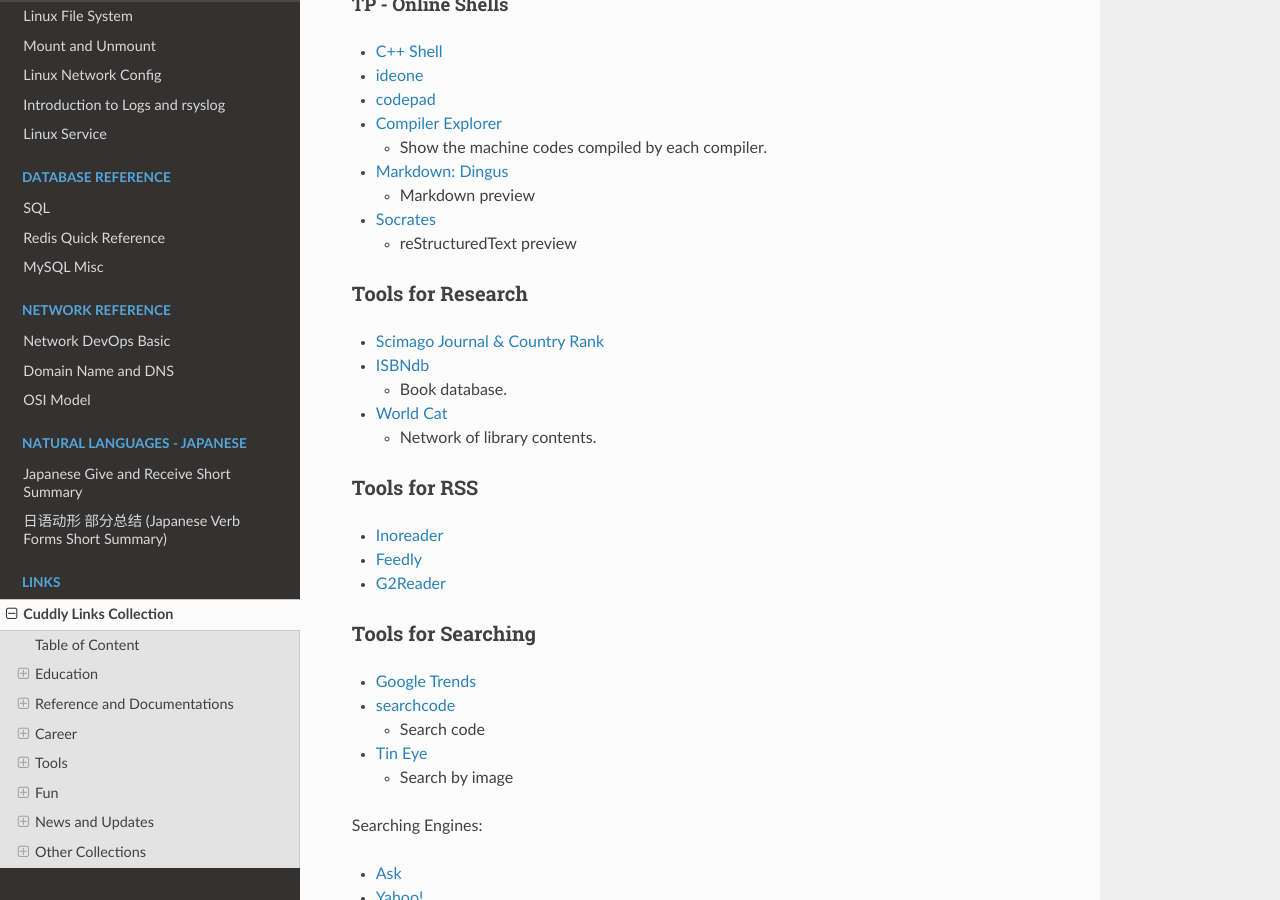
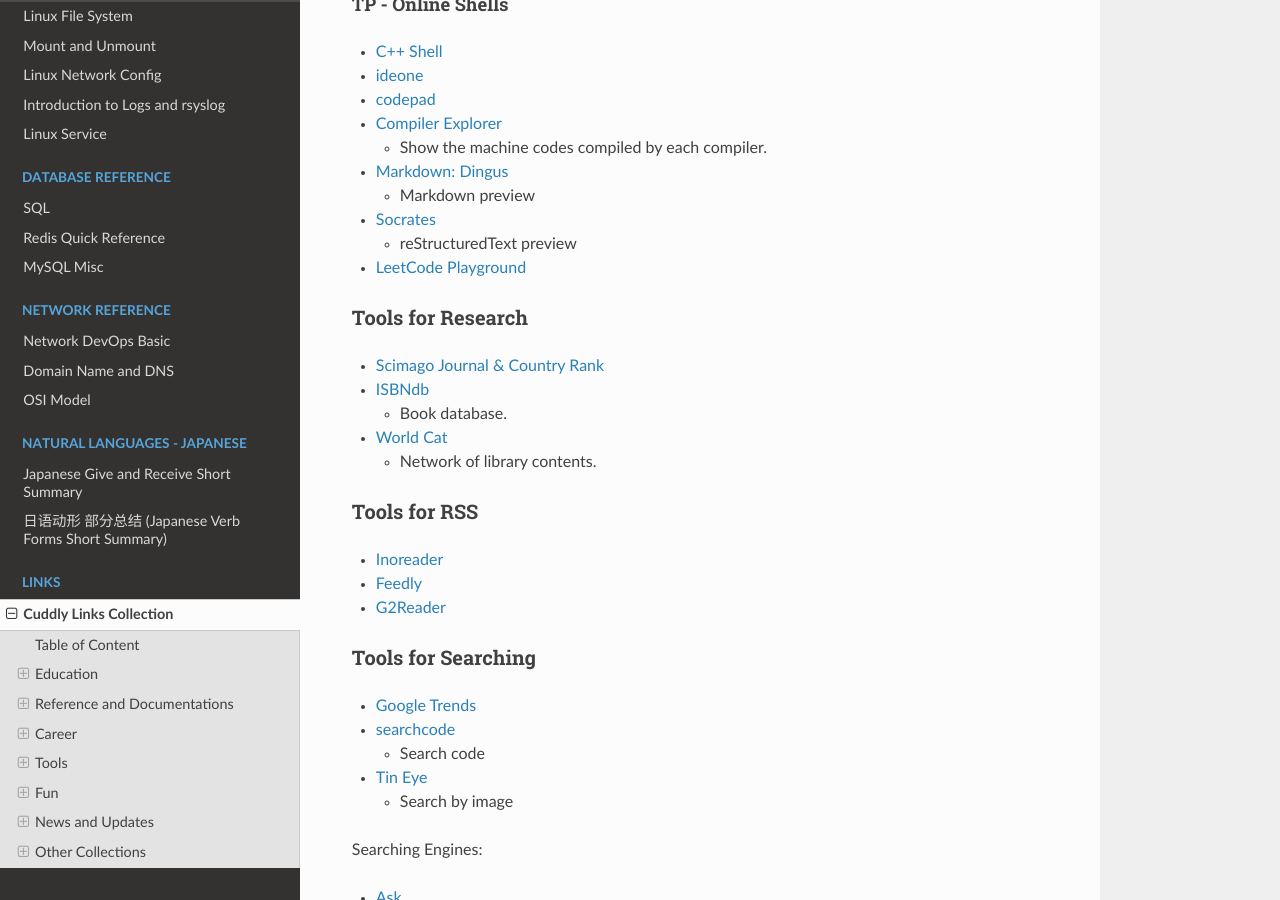
Before and after one commit to snowme34/snowme34.com, a Sphinx documentation site: the page built from docs/source/links/cuddly_links_collection.md, in a window 1280 px wide and 900 px high, scrolled down 11483 px. Built offline with Sphinx 7.4.7 and the Read the Docs theme 2.0.0, drawn with Linux system fonts in a browser that asks for light colours.

Commit message:
update links

```diff
--- a/docs/source/links/cuddly_links_collection.md
+++ b/docs/source/links/cuddly_links_collection.md
@@ -623,6 +623,8 @@
 
   * reStructuredText preview
 
+* [LeetCode Playground](https://leetcode.com/playground/)
+
 ### Tools for Research
 
 * [Scimago Journal & Country Rank](https://www.scimagojr.com/journalrank.php)
```
